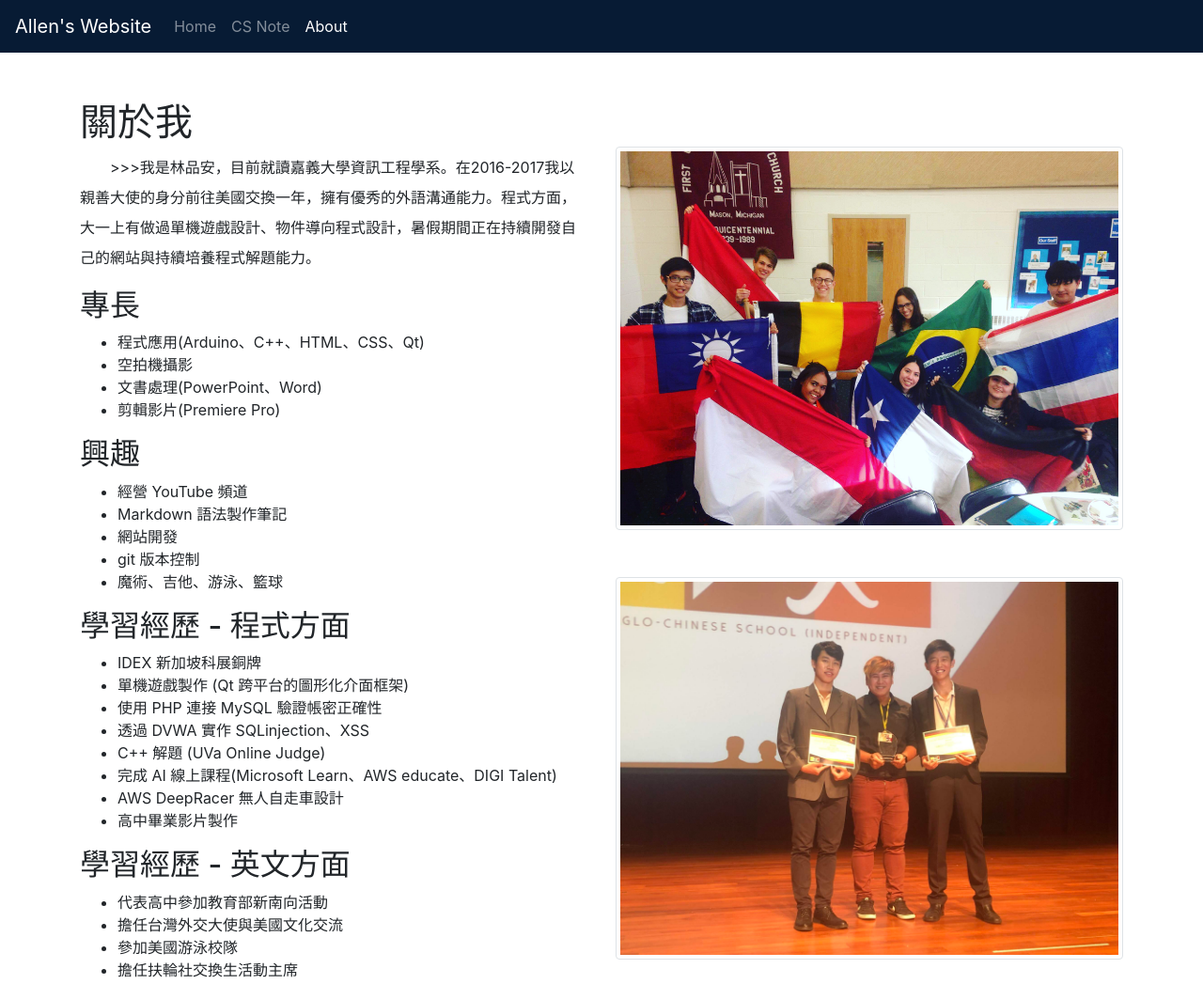
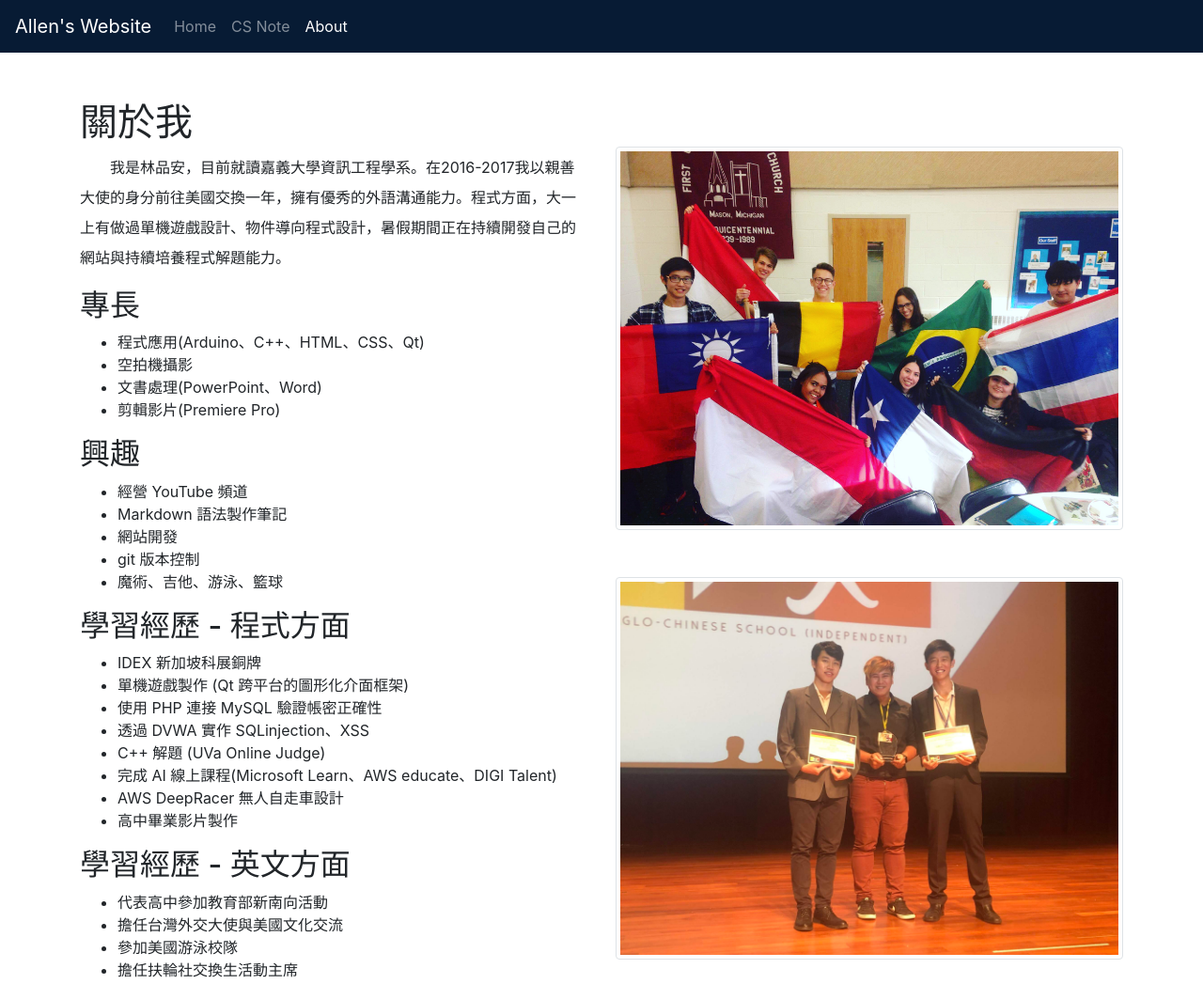
Before and after one commit to allenlin316/allenlin316.github.io, a plain HTML site: page aboutMe.html in a window 1280 px wide. Shown: the whole page at 94% size. Drawn offline with nearby package versions, Linux system fonts and the light colour scheme.

Commit message:
modify aboutMe_content

```diff
--- a/aboutMe.html
+++ b/aboutMe.html
@@ -45,7 +45,7 @@
             <div class="col-12 col-md-6">
                 <h1 style="margin-top: 50px;">關於我</h1>
                 <p>
-                    >>>我是林品安，目前就讀嘉義大學資訊工程學系。在2016-2017我以親善大使的身分前往美國交換一年，擁有優秀的外語溝通能力。程式方面，大一上有做過單機遊戲設計、物件導向程式設計，暑假期間正在持續開發自己的網站與持續培養程式解題能力。
+                    我是林品安，目前就讀嘉義大學資訊工程學系。在2016-2017我以親善大使的身分前往美國交換一年，擁有優秀的外語溝通能力。程式方面，大一上有做過單機遊戲設計、物件導向程式設計，暑假期間正在持續開發自己的網站與持續培養程式解題能力。
                 </p>
                 <h2>專長</h2>
                 <ul>
```
